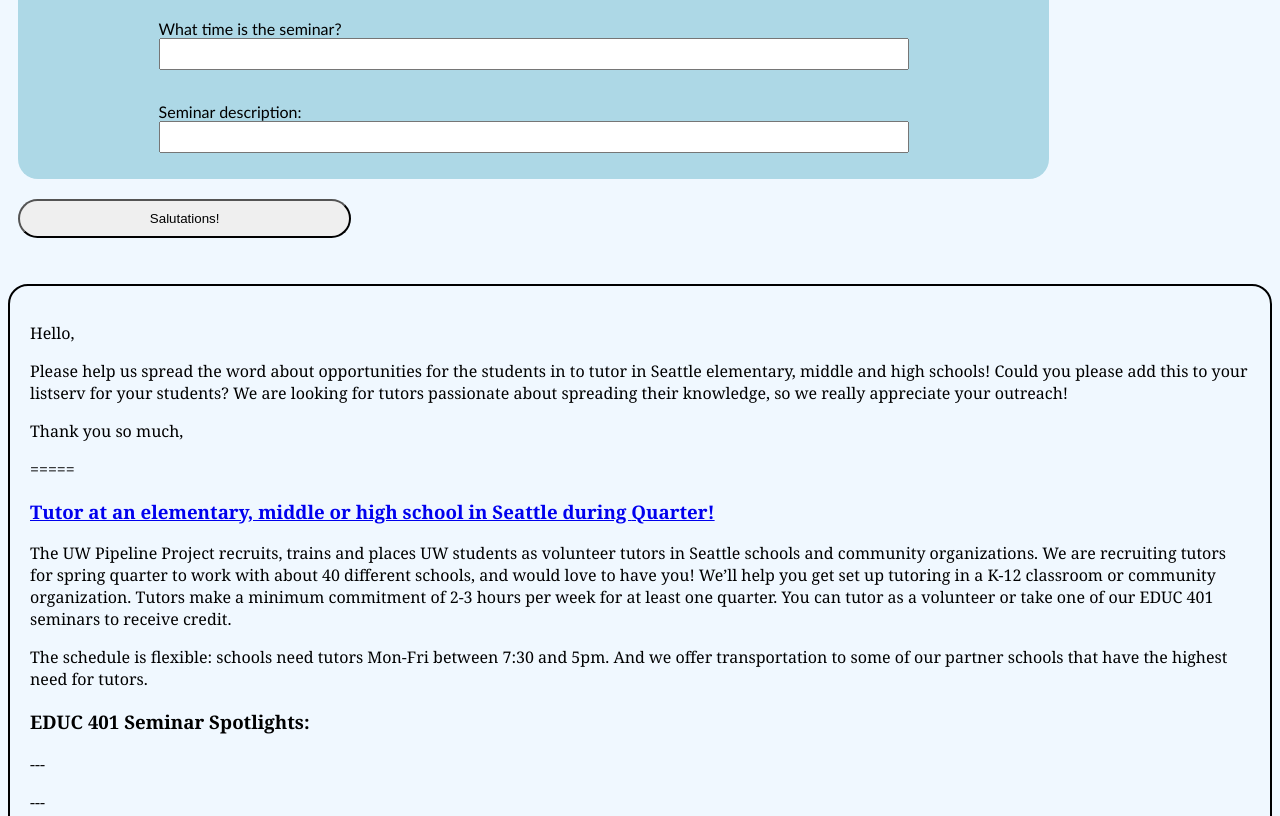
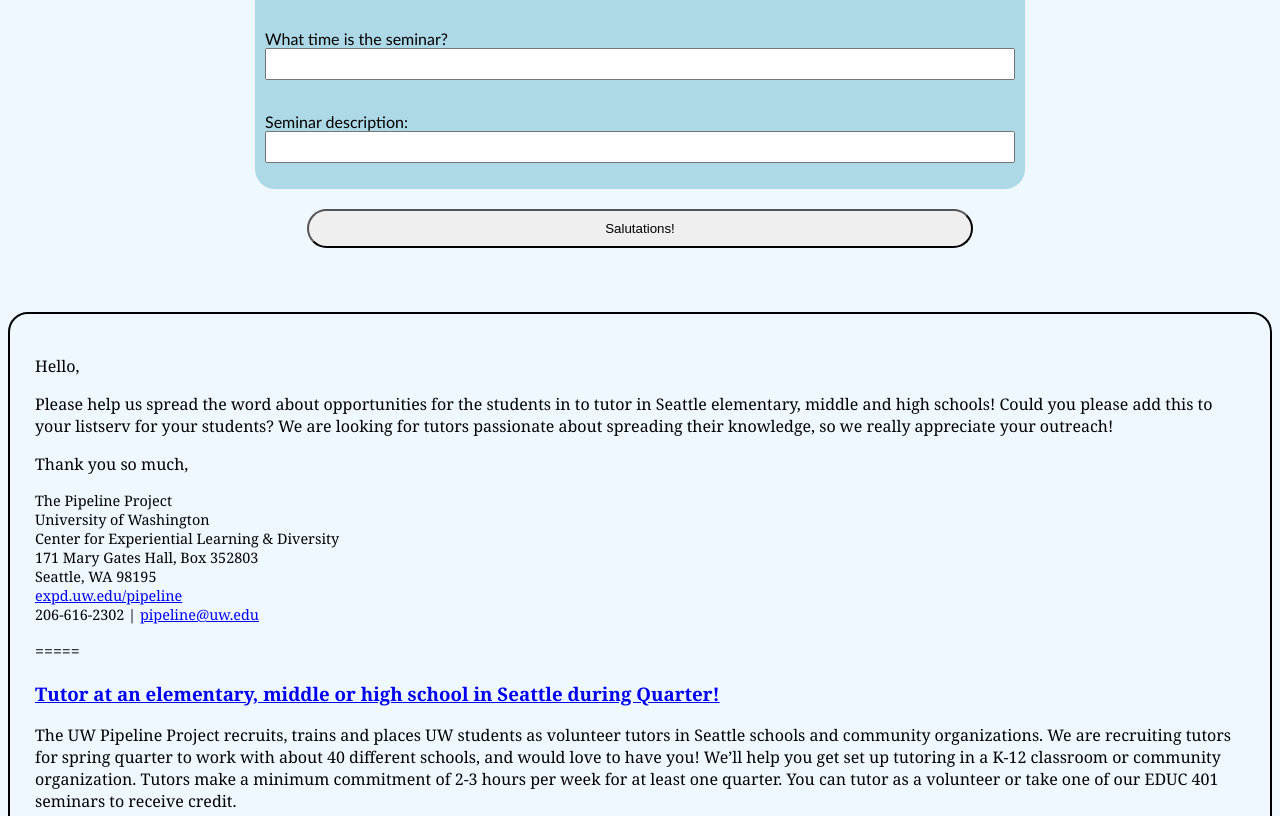
Before and after one commit to saralyns/salutationhelper, a plain HTML site: page index.html in a window 1280 px wide. Shown: the part 2114-2930 px from the top of the page. Drawn offline with Linux system fonts and the light colour scheme.

Commit message:
centered; updated desc

```diff
--- a/index.html
+++ b/index.html
@@ -50,6 +50,8 @@
             <p>Thank you so much,
                 <br><span id="closing"></span>
             </p>
+            <p class="pipeline">The Pipeline Project<br>University of Washington<br>Center for Experiential Learning & Diversity<br>171 Mary Gates Hall, Box 352803<br>Seattle, WA 98195<br><a href="http://expd.uw.edu/pipeline">expd.uw.edu/pipeline</a><br>206-616-2302 | <a href="mailto:pipeline@uw.edu">pipeline@uw.edu</a>
+            </p>
         </div>
         <div id="info">
             <p>=====</p>
--- a/main.css
+++ b/main.css
@@ -8,7 +8,7 @@
     flex-direction: column;
     justify-content: center;
     align-items: center;
-    max-width: 80%;
+    max-width: 70%;
 }
 
 input {
@@ -19,7 +19,7 @@ input {
 }
 
 #salutations {
-    width: 25em;
+    width: 50em;
     padding: 10px;
     margin: 10px;
     text-align: center;
@@ -29,7 +29,7 @@ input {
 #email {
     border: 2px black solid;
     border-radius: 20px;
-    padding: 20px;
+    padding: 25px;
     font-family: "Georgia";
     font-size: 16;
 }
@@ -42,6 +42,10 @@ h1 {
 
 body {
     background-color: aliceblue;
+    display: flex;
+    flex-direction: column;
+    justify-content: center;
+    align-items: center;
 }
 
 #instructions {
@@ -53,3 +57,7 @@ body {
     max-width: 80%;
     height: auto;
 }
+
+.pipeline {
+    font-size: .9em
+}
```
Also changed, not shown: 1 other file.
